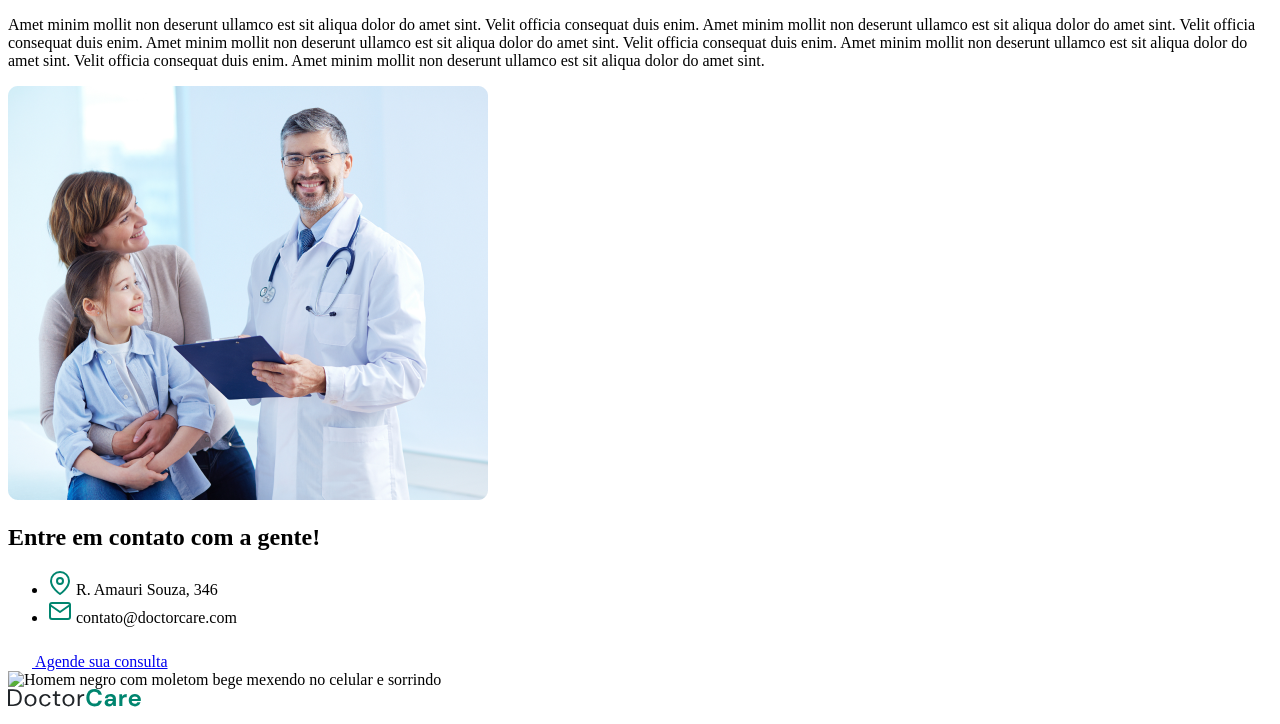
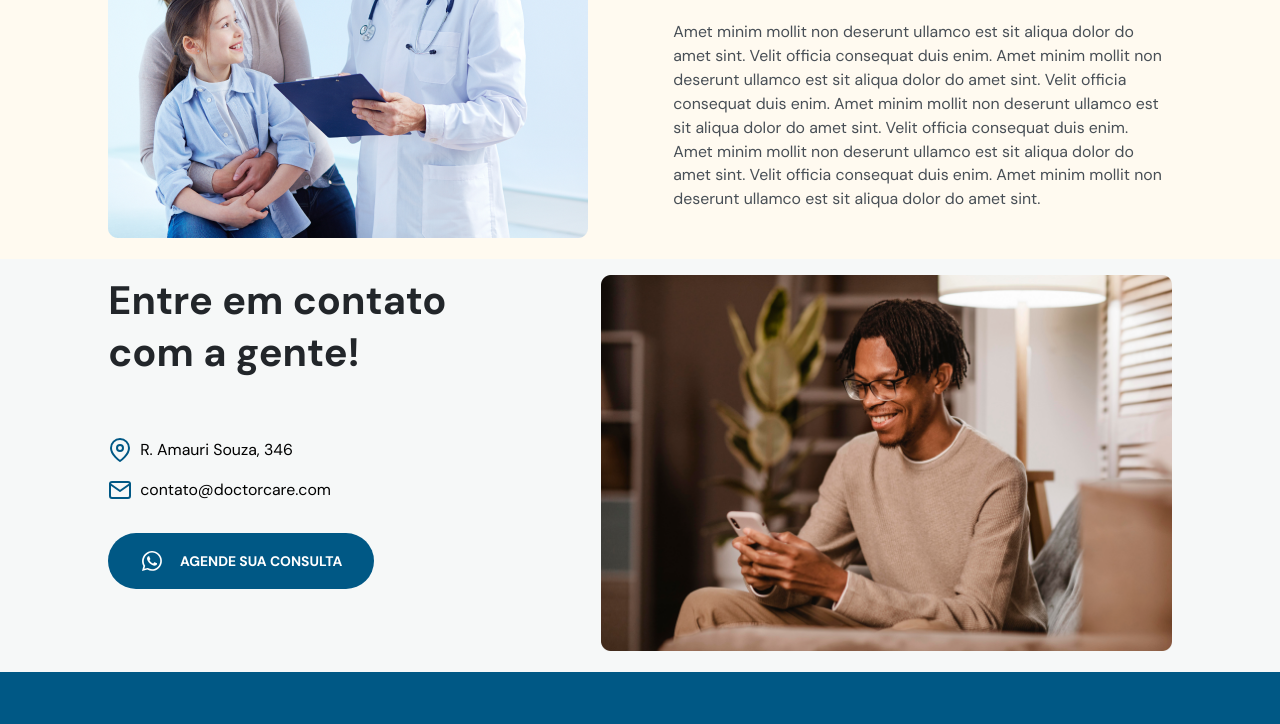
Before and after one commit to ErickDevNLW/DoctorCare, a plain HTML site: page index.html in a window 1280 px wide. Shown: the part 1627-2351 px from the top of the page. Drawn offline with nearby package versions, Linux system fonts and the light colour scheme; the site is published under a folder, as on GitHub Pages, so addresses that start at the root find nothing.

Commit message:
ajustes relativos de links

```diff
--- a/index.html
+++ b/index.html
@@ -5,7 +5,7 @@
     <meta name="viewport" content="width=device-width, initial-scale=1.0" />
     <title>DoctorCare</title>
 
-    <link rel="stylesheet" href="/style.css" />
+    <link rel="stylesheet" href="./style.css" />
 
     <link rel="preconnect" href="https://fonts.googleapis.com" />
     <link rel="preconnect" href="https://fonts.gstatic.com" crossorigin />
@@ -257,7 +257,7 @@
         </div>
         <div class="col-b">
           <img
-            src="/assets/Mulher-negra-com-moletom-verde-com-as-duas-maos-no-peito-e-sorrindo.png"
+            src="./assets/Mulher-negra-com-moletom-verde-com-as-duas-maos-no-peito-e-sorrindo.png"
             alt="Mulher negra vestindo moletom verde com as duas mãos no peito e sorrindo"
           />
         </div>
@@ -467,7 +467,7 @@
         </div>
         <div class="col-b">
           <img
-            src="assets/doutor-feliz-segurando-prancheta-com-pacientes.png"
+            src="./assets/doutor-feliz-segurando-prancheta-com-pacientes.png"
             alt="Doutor feliz segurando prancheta com pacientes"
           />
         </div>
@@ -559,7 +559,7 @@
 
         <div class="col-b">
           <img
-            src="/assets/Homem-negro-com-moletom-bege-mexendo-no-celular.png"
+            src="./assets/Homem-negro-com-moletom-bege-mexendo-no-celular.png"
             alt="Homem negro com moletom bege mexendo no celular e sorrindo"
           />
         </div>
@@ -739,6 +739,6 @@
 
     <!-- ScrollReaveal Lib -->
     <script src="https://unpkg.com/scrollreveal"></script>
-    <script src="main.js"></script>
+    <script src="./main.js"></script>
   </body>
 </html>
```
